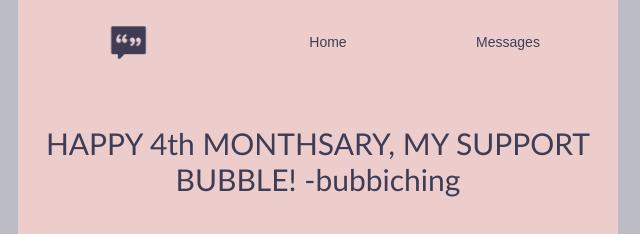
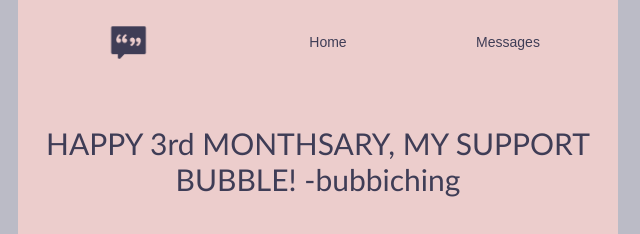
Before and after one commit to 2fer7/Happy-3rd-Bubbiching, a plain HTML site: page index.html in a window 1280 px wide. Shown: the top 234 px of the page, 322-962 px from the left. Drawn offline with Linux system fonts and the light colour scheme.

Commit message:
Update index.html

```diff
--- a/index.html
+++ b/index.html
@@ -142,7 +142,7 @@ a[x-apple-data-detectors] {
                    <table width="100%" cellspacing="0" cellpadding="0" style="mso-table-lspace:0pt;mso-table-rspace:0pt;border-collapse:collapse;border-spacing:0px">
                     <tbody>
                      <tr style="border-collapse:collapse">
-                      <td align="center" style="Margin:0;padding-left:20px;padding-right:20px;padding-top:40px;padding-bottom:40px"><h1 style="Margin:0;line-height:36px;mso-line-height-rule:exactly;font-family:&#39;trebuchet ms&#39;, &#39;lucida grande&#39;, &#39;lucida sans unicode&#39;, &#39;lucida sans&#39;, tahoma, sans-serif;font-size:30px;font-style:normal;font-weight:normal;color:#3F3D56">HAPPY 4th MONTHSARY, MY SUPPORT BUBBLE! -bubbiching</h1></td>
+                      <td align="center" style="Margin:0;padding-left:20px;padding-right:20px;padding-top:40px;padding-bottom:40px"><h1 style="Margin:0;line-height:36px;mso-line-height-rule:exactly;font-family:&#39;trebuchet ms&#39;, &#39;lucida grande&#39;, &#39;lucida sans unicode&#39;, &#39;lucida sans&#39;, tahoma, sans-serif;font-size:30px;font-style:normal;font-weight:normal;color:#3F3D56">HAPPY 3rd MONTHSARY, MY SUPPORT BUBBLE! -bubbiching</h1></td>
                      </tr>
                      <tr style="border-collapse:collapse">
                       <td align="center" style="padding:0;Margin:0;font-size:0px"><a target="_blank" href="https://viewstripo.email/" style="-webkit-text-size-adjust:none;-ms-text-size-adjust:none;mso-line-height-rule:exactly;font-family:arial, &#39;helvetica neue&#39;, helvetica, sans-serif;font-size:14px;text-decoration:underline;color:#2CB543"><img class="adapt-img" src="./Valentine's day_files/6.jpg" style="display:block;border:0;outline:none;text-decoration:none;-ms-interpolation-mode:bicubic" width="600"></a></td>
```
